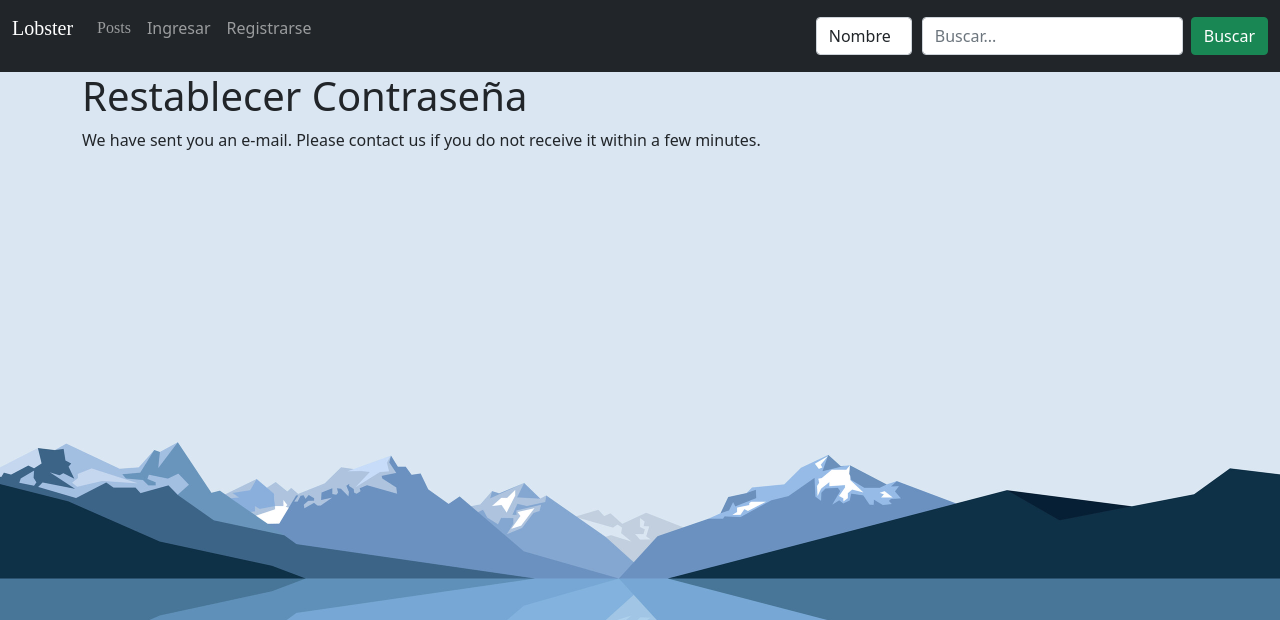
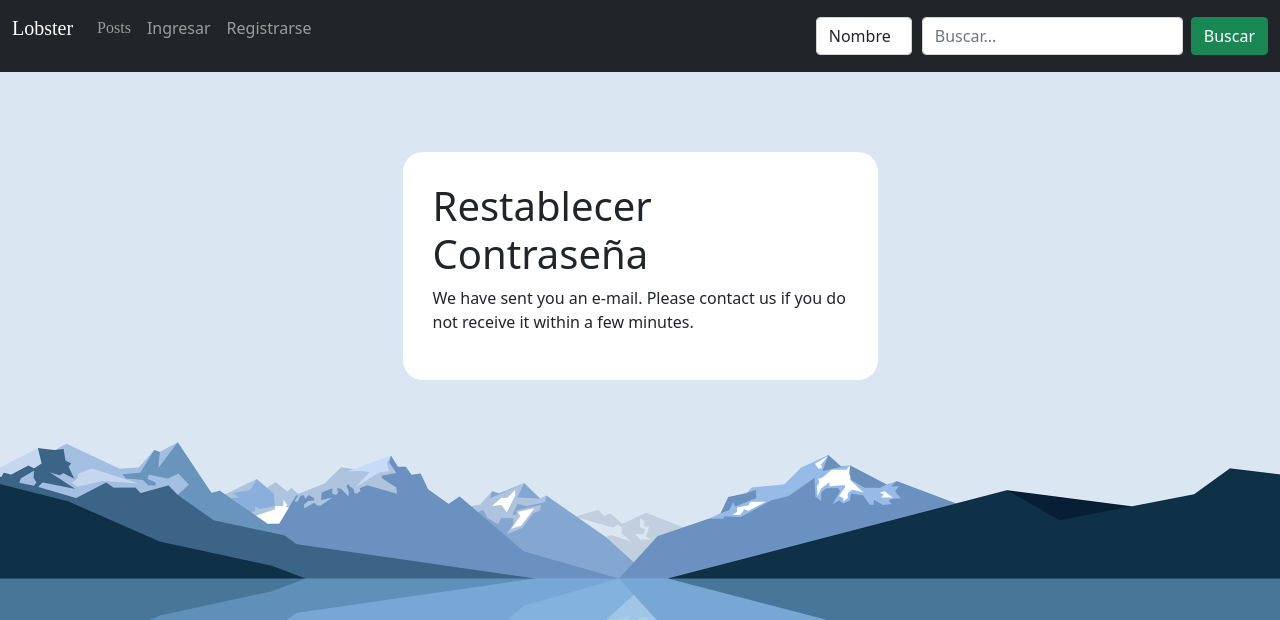
Before and after one commit to Sebastar637/Lobster, a Django app: a page that uses templates/account/password_reset_done.html in a window 1280 px wide. Shown: the top 620 px of the page. Run offline with Django 3.2, Linux system fonts and the light colour scheme; parts of the project's set-up code (start-up, migrations or seed data) failed here and were passed over; some web fonts are replaced.

Commit message:
forms restablecer password

```diff
--- a/templates/account/password_reset.html
+++ b/templates/account/password_reset.html
@@ -6,7 +6,8 @@
 {% block head_title %}{% trans "Password Reset" %}{% endblock %}
 
 {% block content %}
-
+    <div class="row justify-content-center align-items-center">
+        <div class="col-md-5 form-background">
             <h1>{% trans "Password Reset" %}</h1>
             {% if user.is_authenticated %}
             {% include "account/snippets/already_logged_in.html" %}
@@ -21,4 +22,6 @@
             </form>
 
             <p>{% blocktrans %}Please contact us if you have any trouble resetting your password.{% endblocktrans %}</p>
+        </div>
+    </div>
 {% endblock %}
--- a/templates/account/password_reset_done.html
+++ b/templates/account/password_reset_done.html
@@ -3,14 +3,20 @@
 {% load i18n %}
 {% load account %}
 
+
 {% block head_title %}{% trans "Password Reset" %}{% endblock %}
 
+
 {% block content %}
-    <h1>{% trans "Password Reset" %}</h1>
+    <div class="row justify-content-center align-items-center">
+        <div class="col-md-5 form-background">
+            <h1>{% trans "Password Reset" %}</h1>
 
-    {% if user.is_authenticated %}
-    {% include "account/snippets/already_logged_in.html" %}
-    {% endif %}
+            {% if user.is_authenticated %}
+            {% include "account/snippets/already_logged_in.html" %}
+            {% endif %}
 
-    <p>{% blocktrans %}We have sent you an e-mail. Please contact us if you do not receive it within a few minutes.{% endblocktrans %}</p>
+            <p>{% blocktrans %}We have sent you an e-mail. Please contact us if you do not receive it within a few minutes.{% endblocktrans %}</p>
+        </div>
+    </div>
 {% endblock %}
```
Lines whose indentation alone changed are shown as unchanged.
